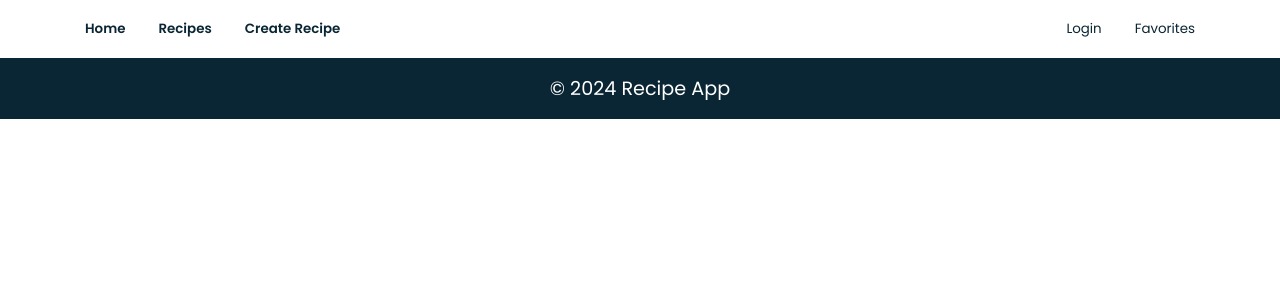
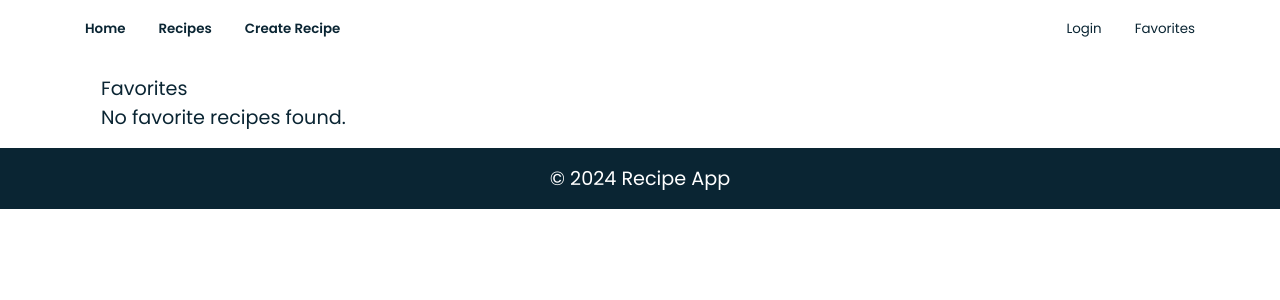
Before and after one commit to SCSS77/recipes-website, a Vue app: page /favorites in a window 1280 px wide. Shown: the top 300 px of the page. Built offline with nearby package versions, Linux system fonts and the light colour scheme.

Commit message:
Recipes website, favorites page, component, router, view, styles

```diff
--- a/src/assets/styles/common.scss
+++ b/src/assets/styles/common.scss
@@ -7,6 +7,7 @@
 @import "pages/section-search.scss";
 @import "pages/section-home.scss";
 @import "pages/section-login.scss";
+@import "pages/section-favorites.scss";
 
 html {
   -webkit-text-size-adjust: 100%;
--- /dev/null
+++ b/src/assets/styles/pages/section-favorites.scss
@@ -0,0 +1,38 @@
+.favorites {
+
+  &-section {
+    margin: 0 auto;
+    padding: 1rem;
+
+    &__list {
+      list-style: none;
+      padding: 0;
+    }
+
+    &__item {
+      display: flex;
+      align-items: center;
+      margin-bottom: 1rem;
+    }
+
+    &__image {
+      width: 100px;
+      height: 100px;
+      object-fit: cover;
+      margin-right: 1rem;
+    }
+
+    &__button {
+      background-color: #dc3545;
+      color: $white;
+      border: none;
+      padding: .5rem;
+      border-radius: .5rem;
+      cursor: pointer;
+
+      &:hover {
+        background-color: #c82333;
+      }
+    }
+  }
+}
--- /dev/null
+++ b/src/components/Favorites.vue
@@ -0,0 +1,43 @@
+<template>
+  <div class="favorites-section__container">
+    <div class="favorites-section__content" v-if="favoriteRecipes.length === 0">
+      <p>No favorite recipes found.</p>
+    </div>
+    <ul class="favorites-section__list" v-else>
+      <li class="favorites-section__item" v-for="recipe in favoriteRecipes" :key="recipe.id">
+        <img class="favorites-section__image" :src="recipe.image" :alt="recipe.title" />
+        <div class="favorites-section__content">
+          <h2 class="favorites-section__title">{{ recipe.title }}</h2>
+          <button class="favorites-section__button" @click="removeFromFavorites(recipe.id)">Remove from Favorites</button>
+        </div>
+      </li>
+    </ul>
+  </div>
+</template>
+
+<script lang="ts">
+import { defineComponent, computed } from 'vue';
+import { useRecipeStore } from '@/stores/recipes';
+
+export default defineComponent({
+  name: 'Favorites',
+  setup() {
+    const recipeStore = useRecipeStore();
+
+    const favoriteRecipes = computed(() => {
+      return recipeStore.recipes.filter(recipe => recipe.isFavorite);
+    });
+
+    const removeFromFavorites = (id: number) => {
+      recipeStore.toggleFavorite(id);
+    };
+
+    return {
+      favoriteRecipes,
+      removeFromFavorites
+    };
+  }
+});
+</script>
+
+<style></style>
--- a/src/router/index.ts
+++ b/src/router/index.ts
@@ -1,10 +1,12 @@
 import { createRouter, createWebHistory } from 'vue-router';
 import HomeView from '@/views/HomeView.vue';
 import LoginView from "@/views/LoginView.vue";
+import FavoritesView from "@/views/FavoritesView.vue";
 
 const routes = [
     { path: '/', name: 'HomeView', component: HomeView },
     { path: '/login', name: 'Login', component: LoginView },
+    { path: '/favorites', name: 'Favorites', component: FavoritesView }
 ];
 
 const router = createRouter({
--- /dev/null
+++ b/src/views/FavoritesView.vue
@@ -0,0 +1,20 @@
+<template>
+  <section class="favorites-section container">
+    <h1>Favorites</h1>
+    <Favorites />
+  </section>
+</template>
+
+<script lang="ts">
+import { defineComponent } from 'vue';
+import Favorites from '@/components/Favorites.vue';
+
+export default defineComponent({
+  name: 'FavoritesView',
+  components: {
+    Favorites
+  }
+});
+</script>
+
+<style></style>
```
